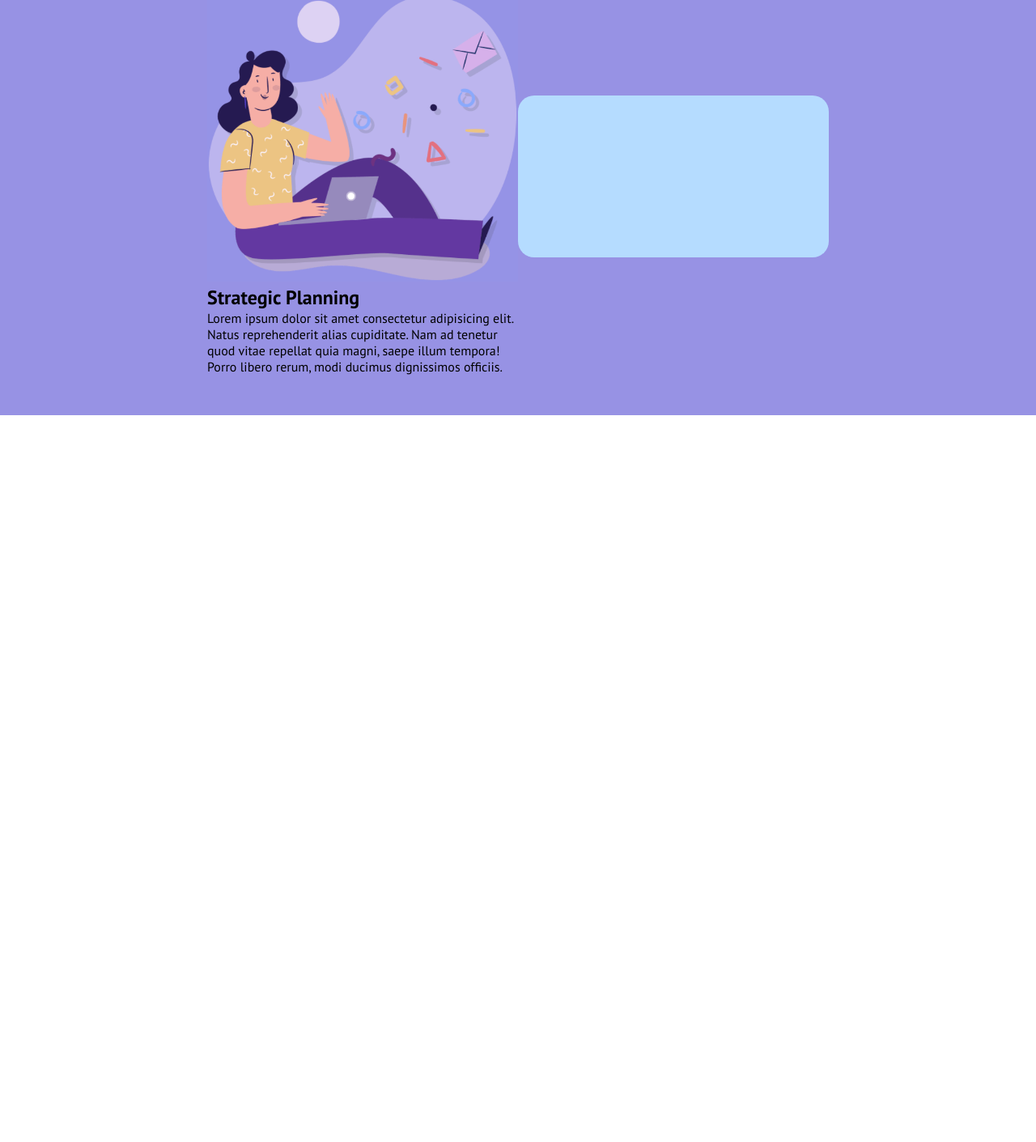
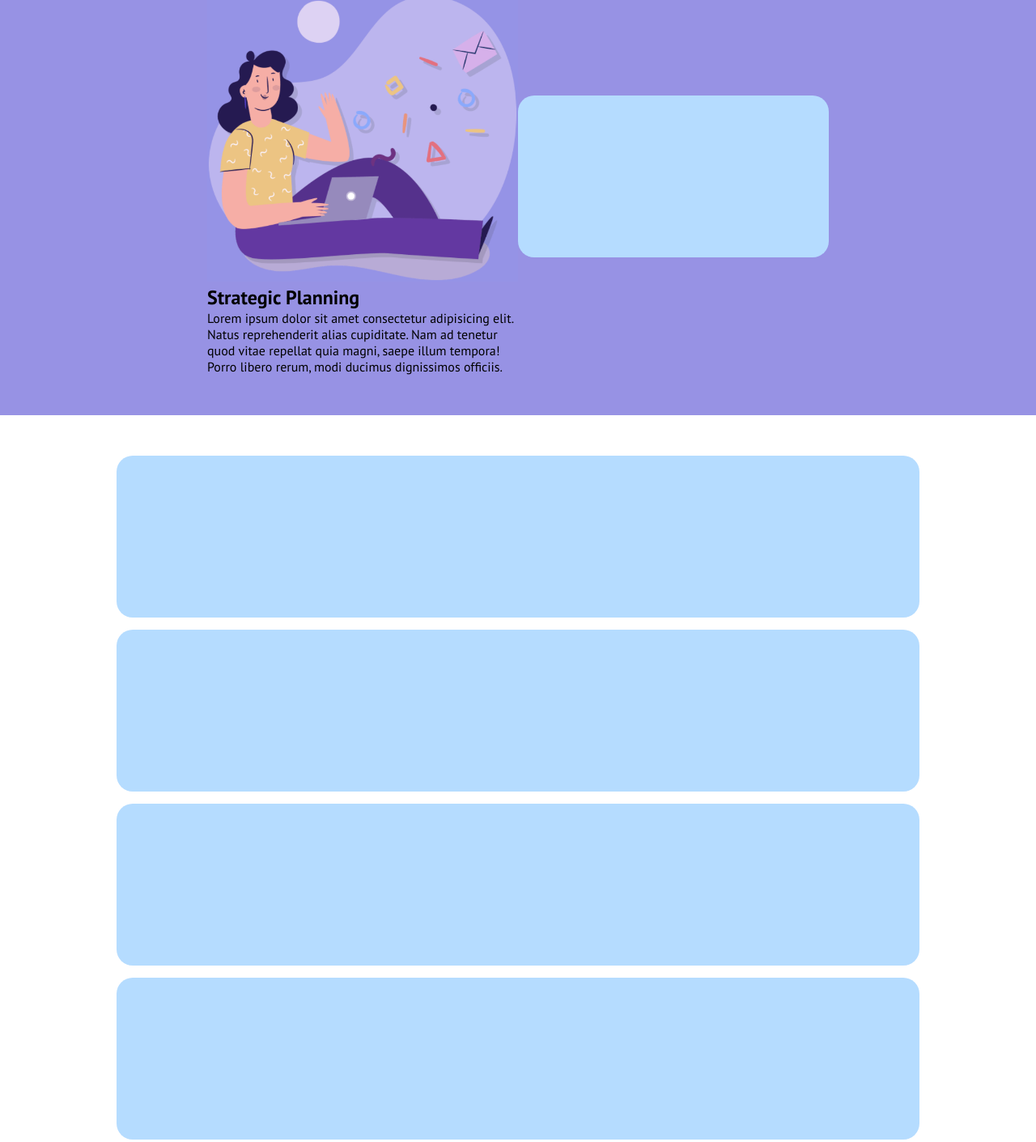
Before and after one commit to Antonius131/htmlcss-responsive-layout, a plain HTML site: page index.html in a window 1280 px wide. Shown: the part 666-2077 px from the top of the page at 81% size. Before the commit the page ends 1179 px from the top, so only its background shows below. Drawn offline with Linux system fonts and the light colour scheme.

```diff
--- a/css/style.css
+++ b/css/style.css
@@ -125,6 +125,12 @@
       margin-bottom: 15px;
    }
 
+   /* strategic plan */
+
+   .testimonials .card {
+      width: 100%;
+   }
+
 }
 
 @media screen and (min-width: 992px) {
@@ -138,6 +144,7 @@
 
    .strategic-plan .container {
       max-width: 768px;
+      justify-content: center;
    }
 
    .strategic-plan .col {
--- a/index.html
+++ b/index.html
@@ -30,6 +30,7 @@
       </nav>
    </header>
    <main>
+      <!-- main cards -->
       <section>
          <div class="container">
             <div class="card main-card"></div>
@@ -39,6 +40,7 @@
             <div class="card"></div>
          </div>
       </section>
+      <!-- strategic plan -->
       <section class="strategic-plan">
          <div class="container">
             <div class="col">
@@ -49,6 +51,15 @@
             <div class="col card"></div>
          </div>
       </section>
+      <!-- testimonials -->
+      <section class="testimonials">
+         <div class="container">
+            <div class="card"></div>
+            <div class="card"></div>
+            <div class="card"></div>
+            <div class="card"></div>
+         </div>
+      </section>
    </main>
    <footer></footer>
 </body>
```
